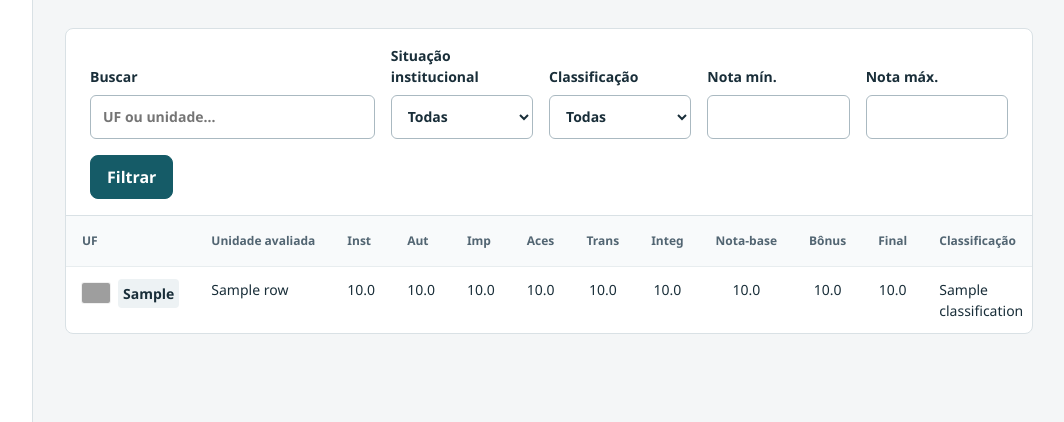
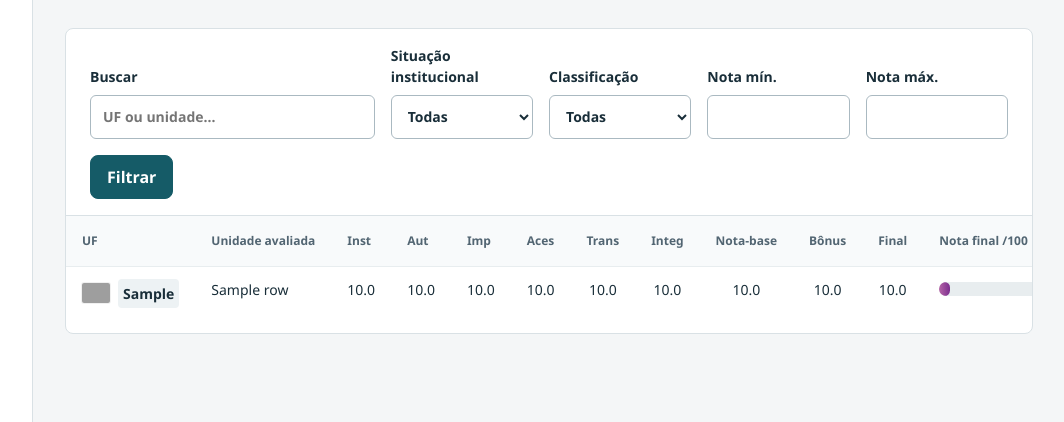
Before and after one commit to Masselorc/PARAMETROS-MINIMOS, a FastAPI app: template templates/dashboard.html in a window 1280 px wide. Shown: the part 571-993 px from the top of the page, without its empty margins (215-1279 px from the left). Run offline with FastAPI, Linux system fonts and the light colour scheme; the template is opened without the code that fills it: most values are stand-ins (such as "Sample title", 1, 10 or a date in 2020); grey boxes are pictures that could not be loaded.

Commit message:
feat: barras da nota final /100 na tela principal (espelha dataBar do 08_Resumo)

```diff
--- a/docs/app.css
+++ b/docs/app.css
@@ -127,6 +127,12 @@ button.pad-analyze{min-height:34px;padding:4px 10px;font-size:.8125rem}
 .uf-cell .uf-code{font-weight:700}
 .page-head .eyebrow .uf-cell .uf-flag{width:36px;height:26px}
 
+/* Barra da nota final no dashboard (espelha o dataBar do 08_Resumo). */
+.score-cell{display:flex;align-items:center;gap:8px;min-width:140px}
+.score-bar{flex:1 1 auto;height:14px;border-radius:7px;background:#e8edef;overflow:hidden}
+.score-fill{display:block;height:100%;border-radius:7px;background:linear-gradient(90deg,#b565a7,#7b2d8e)}
+.score-value{flex:0 0 auto;font-variant-numeric:tabular-nums;font-weight:600}
+
 /* Pagina de avaliacao: cartao minimalista por pergunta + abas por dimensao. */
 .tabs .badge{margin-left:8px}
 .dim-panel[hidden]{display:none}
--- a/static/app.css
+++ b/static/app.css
@@ -127,6 +127,12 @@ button.pad-analyze{min-height:34px;padding:4px 10px;font-size:.8125rem}
 .uf-cell .uf-code{font-weight:700}
 .page-head .eyebrow .uf-cell .uf-flag{width:36px;height:26px}
 
+/* Barra da nota final no dashboard (espelha o dataBar do 08_Resumo). */
+.score-cell{display:flex;align-items:center;gap:8px;min-width:140px}
+.score-bar{flex:1 1 auto;height:14px;border-radius:7px;background:#e8edef;overflow:hidden}
+.score-fill{display:block;height:100%;border-radius:7px;background:linear-gradient(90deg,#b565a7,#7b2d8e)}
+.score-value{flex:0 0 auto;font-variant-numeric:tabular-nums;font-weight:600}
+
 /* Pagina de avaliacao: cartao minimalista por pergunta + abas por dimensao. */
 .tabs .badge{margin-left:8px}
 .dim-panel[hidden]{display:none}
--- a/templates/dashboard.html
+++ b/templates/dashboard.html
@@ -65,6 +65,7 @@
           <th>Nota-base</th>
           <th>Bônus</th>
           <th>Final</th>
+          <th>Nota final /100</th>
           <th>Classificação</th>
           <th>Ações</th>
         </tr>
@@ -83,11 +84,12 @@
           <td class="number">{{ "%.1f"|format(r.base_score) if r.base_score is not none else "—" }}</td>
           <td class="number">{{ "%.1f"|format(r.bonus_applied) if r.bonus_applied is not none else "—" }}</td>
           <td class="number">{{ "%.1f"|format(r.final_score) if r.final_score is not none else "—" }}</td>
+          <td>{% if r.final_score is not none %}<span class="score-cell"><span class="score-bar" role="img" aria-label="Nota final {{ "%.1f"|format(r.final_score) }} de 100"><span class="score-fill" style="width:{{ (r.final_score if r.final_score <= 100 else 100)|round(1) }}%"></span></span><span class="score-value">{{ "%.1f"|format(r.final_score) }}</span></span>{% else %}—{% endif %}</td>
           <td>{{ r.classification|e }}</td>
           <td><a href="/unidades/{{ r.entity_key|e }}">Abrir avaliação</a></td>
         </tr>
         {% else %}
-        <tr><td colspan="13"><div class="empty"><p>Nenhuma unidade encontrada para os filtros informados.</p></div></td></tr>
+        <tr><td colspan="14"><div class="empty"><p>Nenhuma unidade encontrada para os filtros informados.</p></div></td></tr>
         {% endfor %}
       </tbody>
     </table>
```
Also changed, not shown: docs/index.html (+29 -0 lines).
